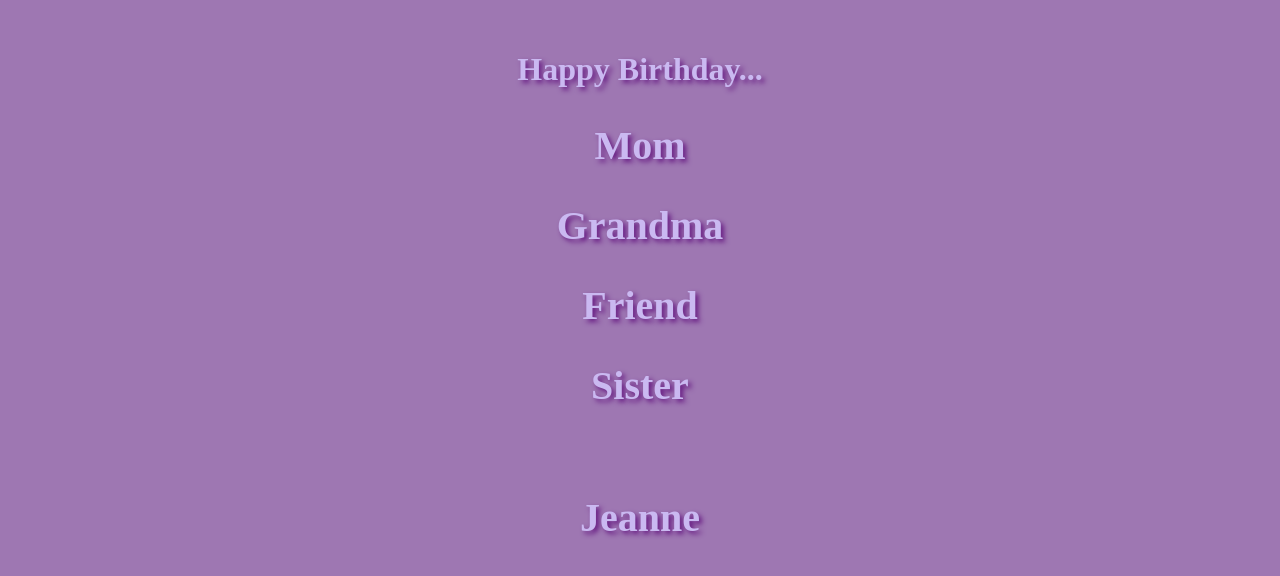
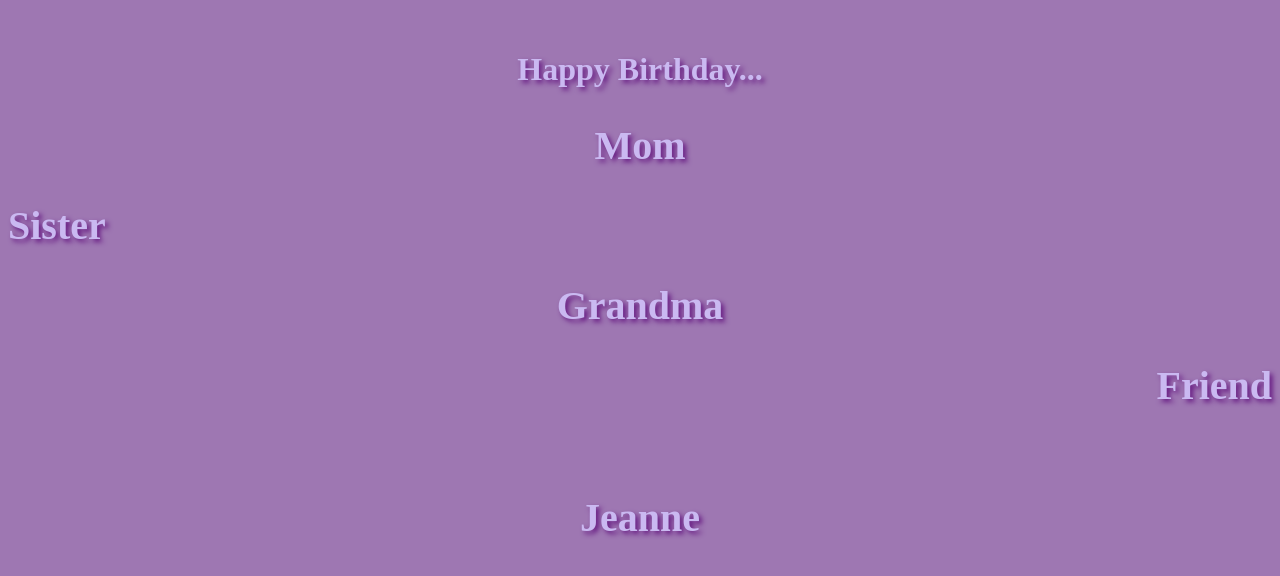
Before and after one commit to BeeHexed/Moms-birthday, a plain HTML site: page index.html in a window 1280 px wide. Drawn offline with Linux system fonts and the light colour scheme.

Commit message:
text layout

```diff
--- a/index.html
+++ b/index.html
@@ -9,9 +9,9 @@
   <body>
     <h1>Happy Birthday...</h1>
     <h2>Mom</h2>
+    <h2 class="sister">Sister</h2>
     <h2>Grandma</h2>
-    <h2>Friend</h2>
-    <h2>Sister</h2>
+    <h2 class="friend">Friend</h2>
     <br />
     <h2>Jeanne</h2>
   </body>
--- a/src/style.css
+++ b/src/style.css
@@ -15,3 +15,10 @@ h2 {
         text-align: center;
         font-size: 40px;
 }
+
+.sister {
+    text-align: left;
+}
+.friend {
+    text-align: right;
+}
```
